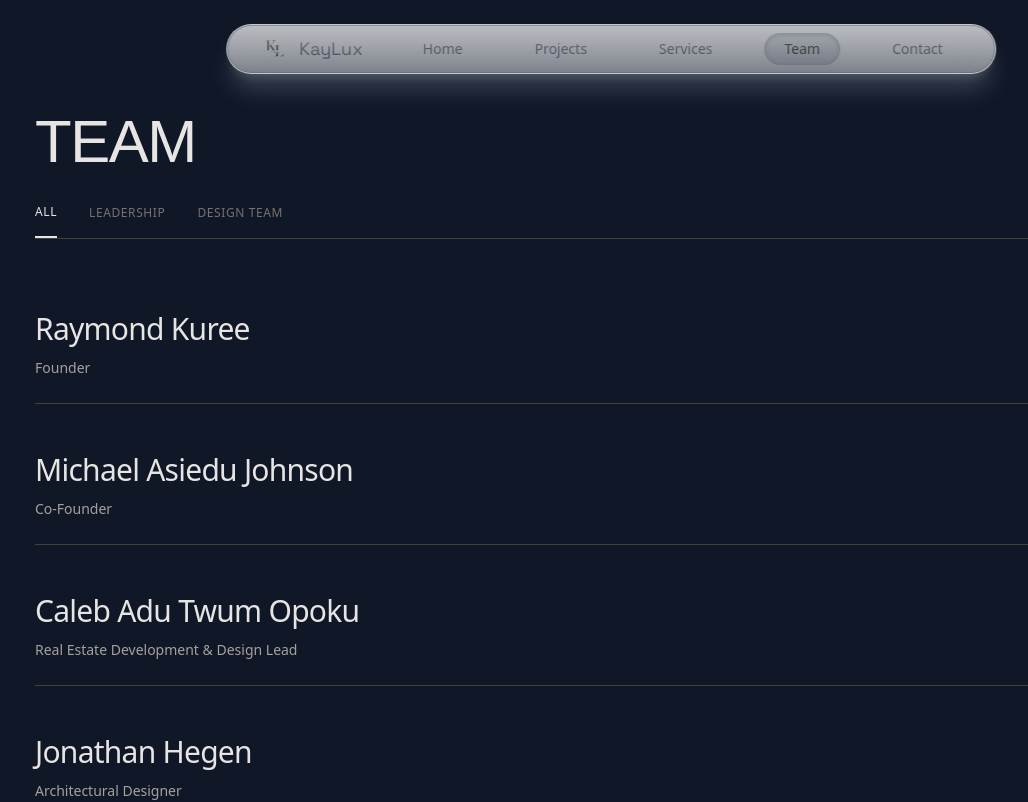
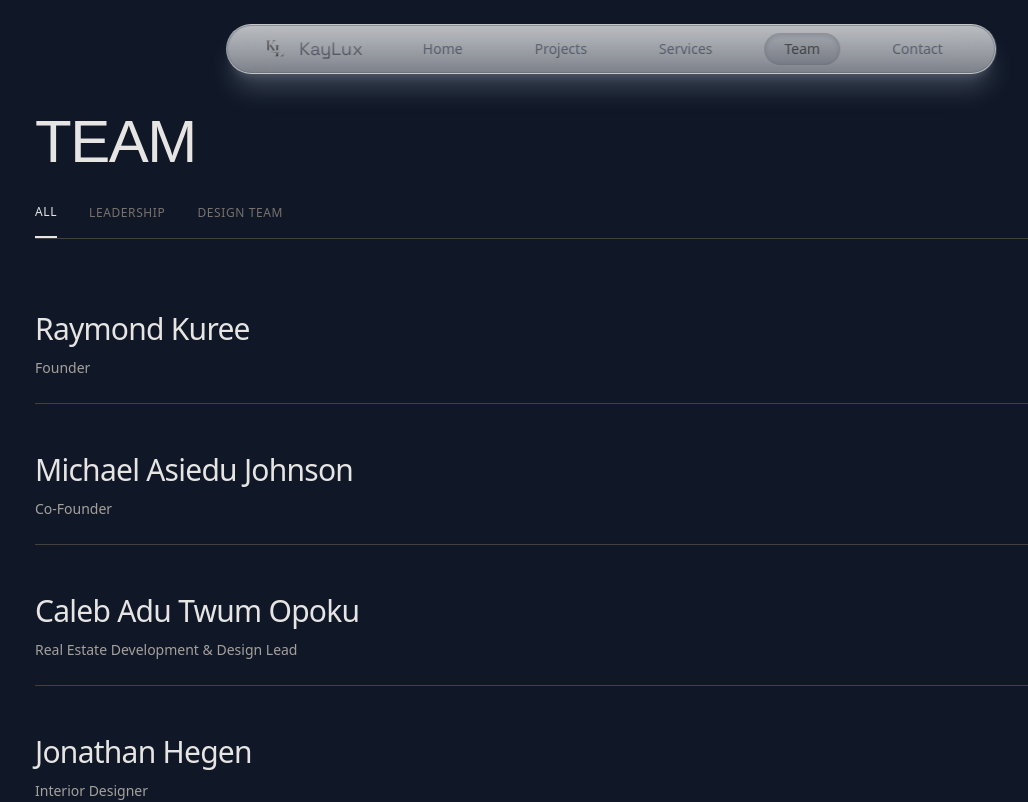
Before and after one commit to spacegod1/kaylux-next, a Next.js app: page /team in a window 1280 px wide. Shown: the top 802 px of the page, without its empty margins (29-1057 px from the left). Built offline with nearby package versions, Linux system fonts and the light colour scheme; a web font is replaced by a local one.

Commit message:
profession change

```diff
--- a/data/team.js
+++ b/data/team.js
@@ -27,7 +27,7 @@ export const teamMembers = {
     },
     {
       name: "Jonathan Hegen",
-      role: "Architectural Designer",
+      role: "Interior Designer",
       bio: "My name is Jonathan Hegen, an interior designer with a growing passion for architectural design and spatial planning. With a sharp eye for detail and aesthetics, I specialize in creating interiors that harmonize beauty, functionality, and innovation. I enjoy transforming concepts into well-crafted spaces, blending modern design principles with creativity to deliver environments that inspire and elevate everyday living. Constantly exploring new trends, sustainable solutions, and design technologies, I strive to bring every project to life with originality, balance, and purpose.",
       specialties: ["Interior Design", "Architectural Design", "Spatial Planning", "Sustainable Solutions", "Modern Design"],
       education: "Interior Design",
@@ -35,7 +35,7 @@ export const teamMembers = {
     },
     {
       name: "Derrick Ahanogbe Yao",
-      role: "Architectural Designer",
+      role: "Interior Designer",
       bio: "I'm Derrick Ahanogbe Yao, an interior designer with a growing passion for architectural design. I have an eye for detail, I enjoy turning ideas into spaces that balance beauty and functionality, and I'm always exploring new, creative ways to bring designs to life.",
       specialties: ["Interior Design", "Architectural Design", "Detail-Oriented Design", "Creative Solutions", "Functional Design"],
       education: "Interior Design",
```
